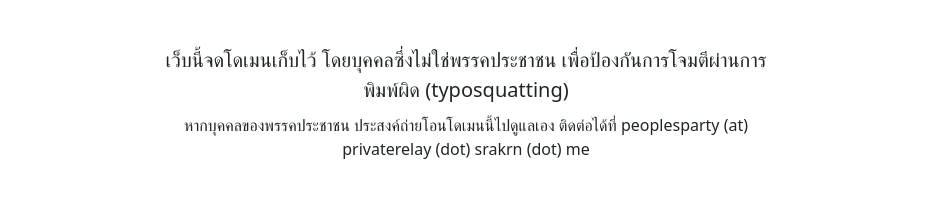
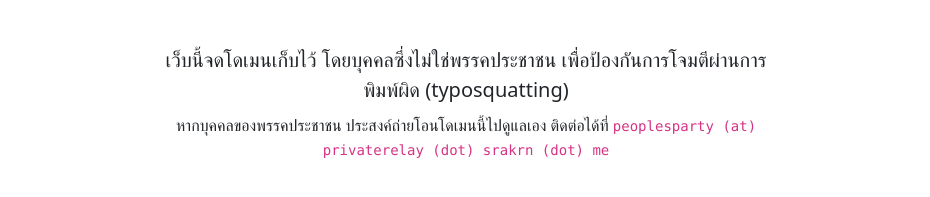
Before and after one commit to srakrn/anti-ppp-typosquatting-homepage, a plain HTML site: page index.html in a window 1280 px wide. Shown: the part 243-440 px from the top of the page, without its empty margins (174-1104 px from the left). Drawn offline with nearby package versions, Linux system fonts and the light colour scheme.

Commit message:
Fix code block

```diff
--- a/index.html
+++ b/index.html
@@ -18,7 +18,7 @@
             <p class="lead mb-2">เว็บนี้จดโดเมนเก็บไว้ โดยบุคคลซึ่งไม่ใช่พรรคประชาชน เพื่อป้องกันการโจมตีผ่านการพิมพ์ผิด
                 (typosquatting)</p>
             <p class="mb-2">หากบุคคลของพรรคประชาชน ประสงค์ถ่ายโอนโดเมนนี้ไปดูแลเอง ติดต่อได้ที่
-                <code></code>peoplesparty (at) privaterelay (dot) srakrn (dot) me</code>
+                <code>peoplesparty (at) privaterelay (dot) srakrn (dot) me</code>
             </p>
         </div>
     </div>
```
